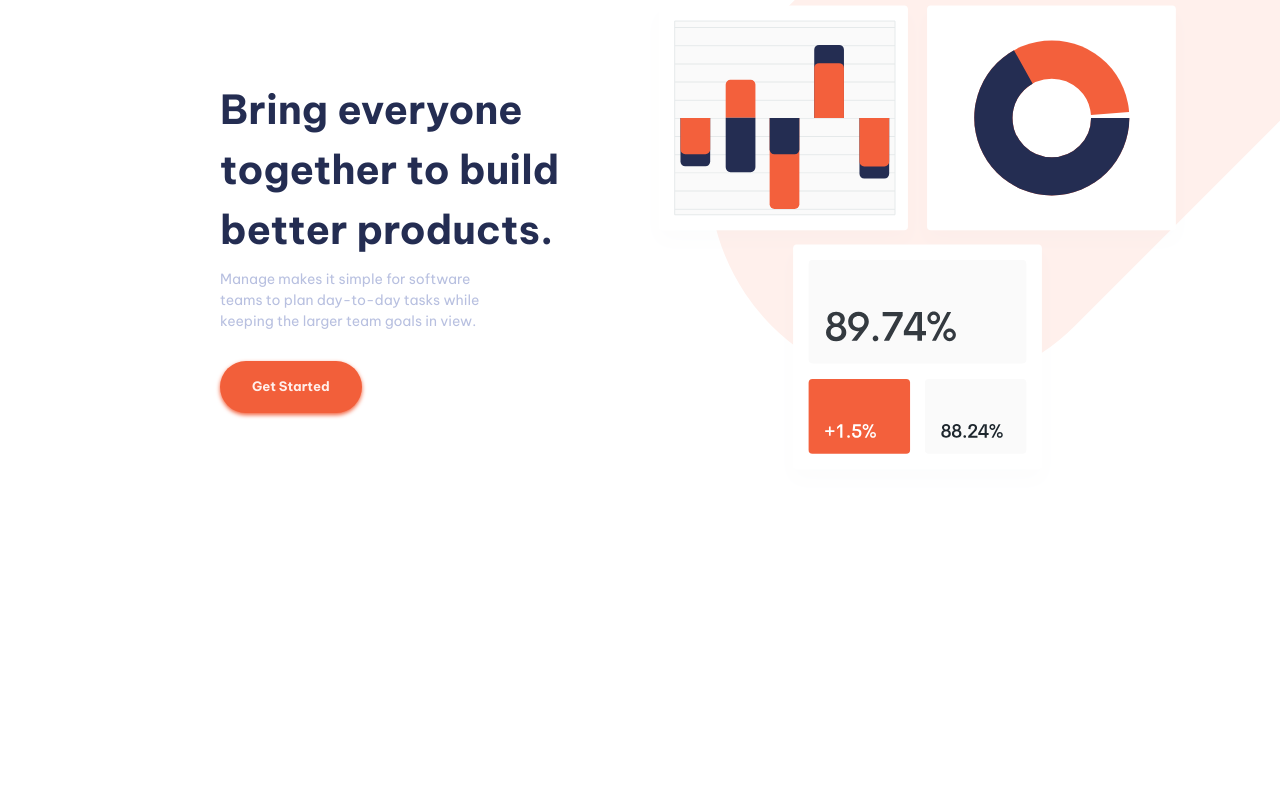
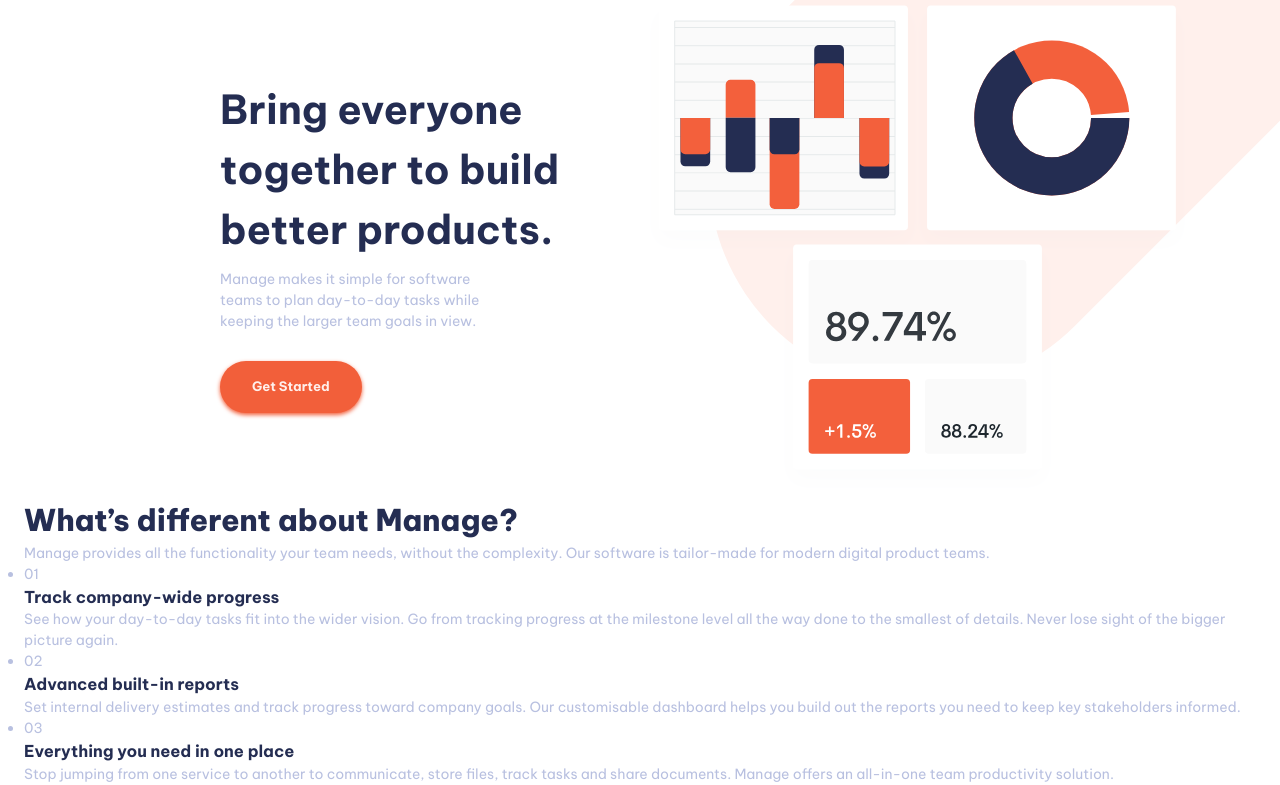
Before and after one commit to Frontend-Mentor-Projects-Daniel/manage-landing-page, a plain HTML site: page index.html in a window 1280 px wide. Shown: the part 146-931 px from the top of the page. Before the commit the page ends 800 px from the top, so only its background shows below. Drawn offline with Linux system fonts and the light colour scheme.

Commit message:
create info block

```diff
--- a/index.html
+++ b/index.html
@@ -17,7 +17,7 @@
     <link rel="preconnect" href="https://fonts.googleapis.com" />
     <link rel="preconnect" href="https://fonts.gstatic.com" crossorigin />
     <link
-      href="https://fonts.googleapis.com/css2?family=Be+Vietnam+Pro:wght@400;500;700&display=swap"
+      href="https://fonts.googleapis.com/css2?family=Be+Vietnam+Pro:wght@400;500;700;800&display=swap"
       rel="stylesheet"
     />
 
@@ -120,6 +120,57 @@
       </div>
     </div>
 
+    <main>
+      <!-- INFO -->
+      <div class="info">
+        <div class="info__hook">
+          <h2 class="info__hook-title">What’s different about Manage?</h2>
+          <p class="info__hook-description">
+            Manage provides all the functionality your team needs, without the
+            complexity. Our software is tailor-made for modern digital product
+            teams.
+          </p>
+        </div>
+
+        <div class="info__list">
+          <ul class="info__list-items">
+            <li class="info__list-item">
+              <span class="info__list-item-number">01</span>
+              <h3 class="info__list-item-title">Track company-wide progress</h3>
+              <p class="info__list-item-description">
+                See how your day-to-day tasks fit into the wider vision. Go from
+                tracking progress at the milestone level all the way done to the
+                smallest of details. Never lose sight of the bigger picture
+                again.
+              </p>
+            </li>
+
+            <li class="info__list-item">
+              <span class="info__list-item-number">02</span>
+              <h3 class="info__list-item-title">Advanced built-in reports</h3>
+              <p class="info__list-item-description">
+                Set internal delivery estimates and track progress toward
+                company goals. Our customisable dashboard helps you build out
+                the reports you need to keep key stakeholders informed.
+              </p>
+            </li>
+
+            <li class="info__list-item">
+              <span class="info__list-item-number">03</span>
+              <h3 class="info__list-item-title">
+                Everything you need in one place
+              </h3>
+              <p class="info__list-item-description">
+                Stop jumping from one service to another to communicate, store
+                files, track tasks and share documents. Manage offers an
+                all-in-one team productivity solution.
+              </p>
+            </li>
+          </ul>
+        </div>
+      </div>
+    </main>
+
     <!-- ATTRIBUTION -->
     <!-- <div class="attribution">
     Challenge by <a href="https://www.frontendmentor.io?ref=challenge" target="_blank">Frontend Mentor</a>.
--- a/styles.css
+++ b/styles.css
@@ -266,7 +266,7 @@ p {
       HERO
 -----------------*/
 
-/* layout */
+/* hero layout */
 @media (min-width: 1024px) {
   .hero {
     display: grid;
@@ -309,9 +309,6 @@ p {
 }
 
 @media (min-width: 768px) {
-  .hero-header {
-  }
-
   .hero-text {
     max-width: 58ch;
   }
@@ -337,6 +334,46 @@ p {
     max-width: 28ch;
     text-align: start;
   }
+}
+
+/*-----------------
+       INFO
+-----------------*/
+/* INFO */
+.info {
+}
+
+/* INFO__HOOK */
+.info__hook-title {
+  font-size: 1.875rem;
+  font-weight: 800;
+}
+
+@media (min-width: 768px) {
+  .info__hook-title {
+  }
+}
+
+.info__hook-description {
+}
+
+/* INFO__LIST */
+.info__list {
+}
+
+.info__list-items {
+}
+
+.info__list-item {
+}
+
+.info__list-item-number {
+}
+
+.info__list-item-title {
+}
+
+.info__list-item-description {
 }
 
 /*-----------------
```
